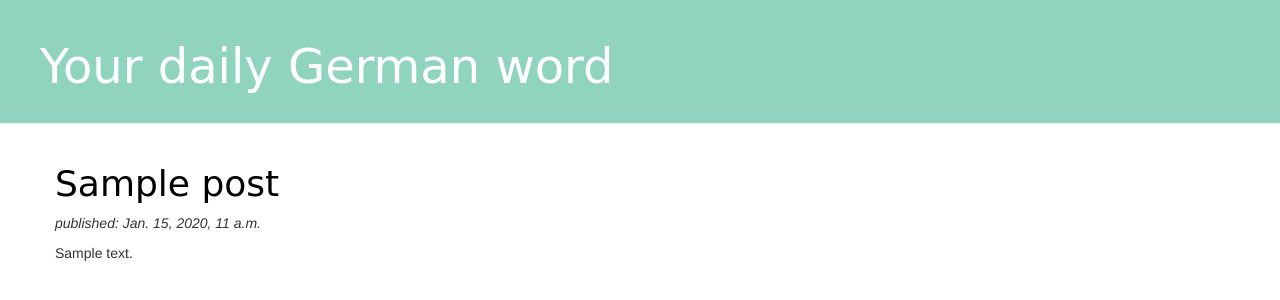
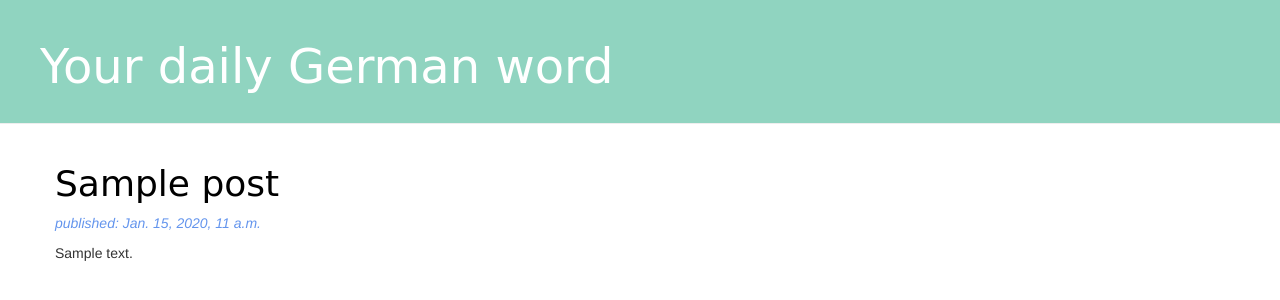
Before and after one commit to LauraPepper/my-first-blog, a Django app: template blog/templates/blog/post_list.html in a window 1280 px wide. Shown: the top 300 px of the page. Run offline with Django 3.2, Linux system fonts and the light colour scheme; the template is opened without the code that fills it: values that come from a table or form of the project are taken from there, others are empty; tables that the repository leaves empty hold one stand-in row (values such as "Sample post"); some libraries are stand-ins or nearby versions; some web fonts are replaced.

Commit message:
New colour

```diff
--- a/blog/static/css/blog.css
+++ b/blog/static/css/blog.css
@@ -19,7 +19,7 @@ h1, h2, h3, h4 {
 }
 
 .date {
-    color: #828282;
+    color: #6495ED;
 }
 
 .save {
--- a/blog/templates/blog/post_list.html
+++ b/blog/templates/blog/post_list.html
@@ -19,7 +19,7 @@
 			    	{% for post in posts %}
 			    		<div class="post">
 			    			<h1><a href="">{{ post.title }}</a></h1>
-			    			<p><em>published: {{ post.published_date }}</em></p>
+			    			<p class="date"><em>published: {{ post.published_date }}</em></p>
 			    			<p>{{ post.text|linebreaksbr }}</p>
 			    		</div>
 
```
